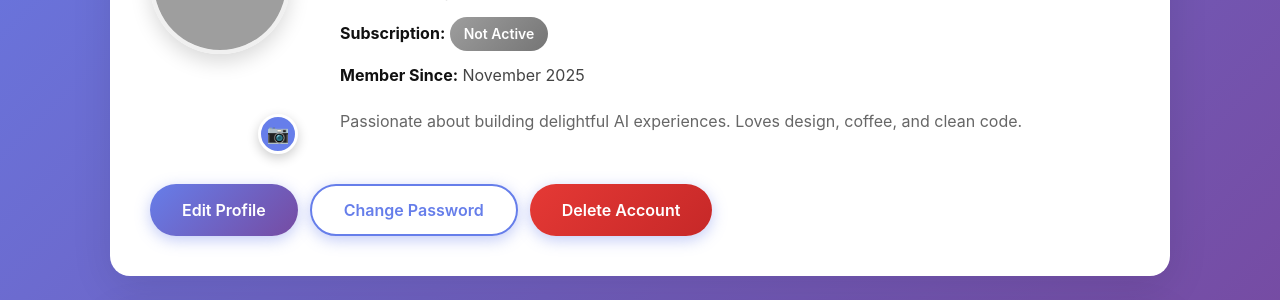
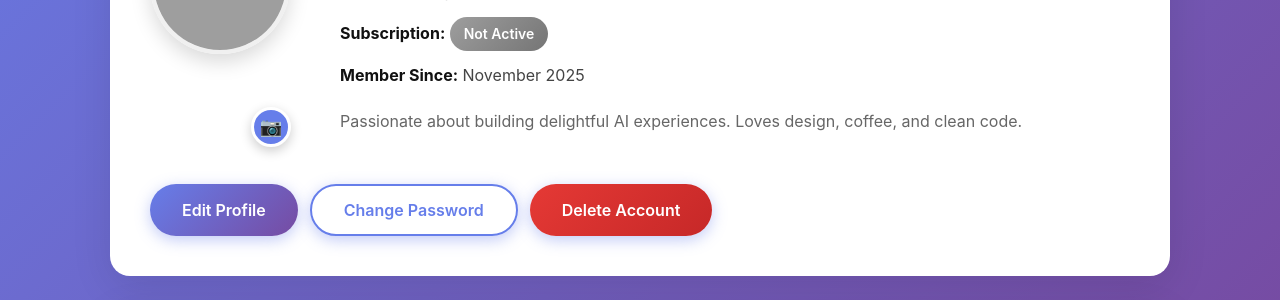
Before and after one commit to Ronnnnnnnnnnnnnn/FYP-25-S3-23, a Flask app: page /user in a window 1280 px wide. Shown: the part 460-760 px from the top of the page. Run offline with Flask 3, Linux system fonts and the light colour scheme; a user stored in the database is signed in; data comes from the database, SQL or seed files in the repository; grey boxes are pictures that could not be loaded.

Commit message:
Use transform translate to position camera button closer to profile picture edge

```diff
--- a/static/style.css
+++ b/static/style.css
@@ -333,8 +333,8 @@ body {
 
 .profile-picture-upload-btn {
   position: absolute;
-  bottom: -8px;
-  right: -8px;
+  bottom: 5px;
+  right: 5px;
   background: #667eea;
   color: white;
   width: 40px;
@@ -347,11 +347,12 @@ body {
   border: 3px solid white;
   box-shadow: 0 4px 12px rgba(0, 0, 0, 0.2);
   transition: all 0.3s;
+  transform: translate(15%, 15%);
 }
 
 .profile-picture-upload-btn:hover {
   background: #764ba2;
-  transform: scale(1.1);
+  transform: translate(15%, 15%) scale(1.1);
 }
 
 .profile-picture-upload-btn span {
--- a/templates/admin.html
+++ b/templates/admin.html
@@ -27,7 +27,7 @@
       <div style="text-align: center; margin-bottom: 20px;">
         <div class="profile-avatar" style="position: relative; display: inline-block;">
           <img id="profilePicture" src="https://i.imgur.com/6VBx3io.png" alt="Profile photo" style="width: 160px; height: 160px; border-radius: 50%; object-fit: cover; border: 4px solid #f0f0f0; box-shadow: 0 8px 20px rgba(0, 0, 0, 0.15);">
-          <label for="profilePictureInput" class="profile-picture-upload-btn" title="Change profile picture" style="position: absolute; bottom: -8px; right: -8px;">
+          <label for="profilePictureInput" class="profile-picture-upload-btn" title="Change profile picture" style="position: absolute; bottom: 5px; right: 5px; transform: translate(15%, 15%);">
             <span>📷</span>
           </label>
           <input type="file" id="profilePictureInput" accept="image/*" style="display: none;">
```
